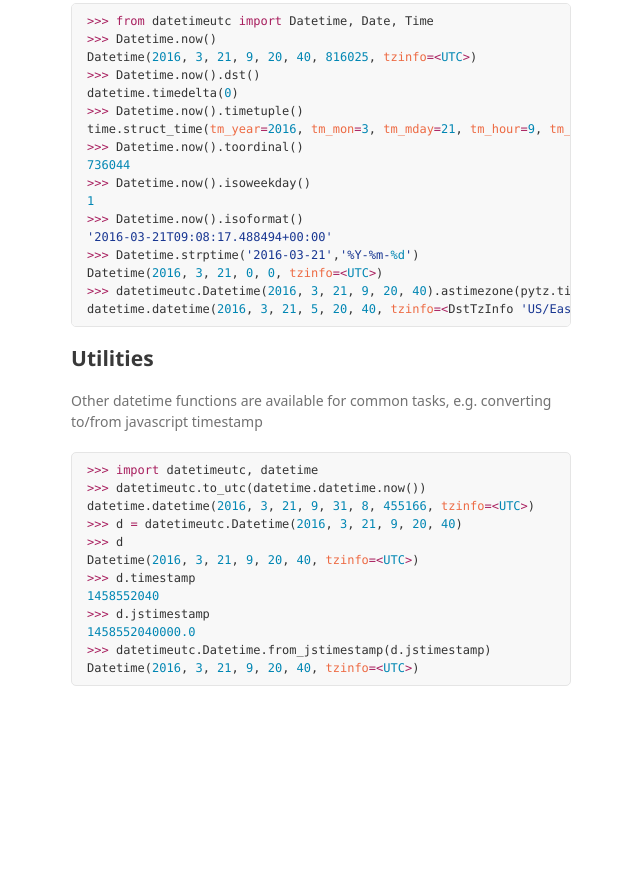
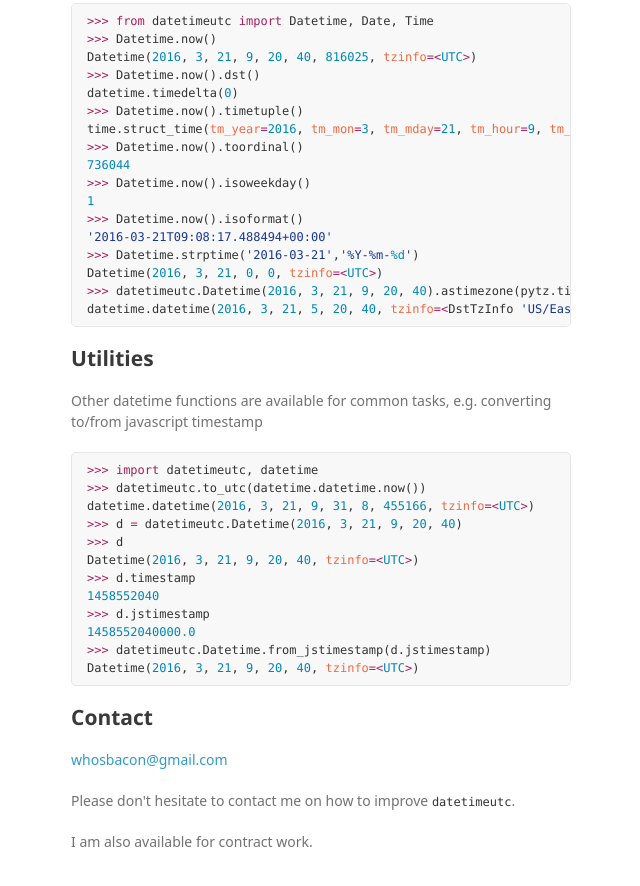
Before and after one commit to whosken/datetimeutc, a plain HTML site: page index.html in a window 1280 px wide. Shown: the part 947-1833 px from the top of the page, without its empty margins (499-1139 px from the left). Before the commit the page ends 1703 px from the top, so only its background shows below. Drawn offline with Linux system fonts and the light colour scheme; a web font is replaced by a local one.

```diff
--- a/index.html
+++ b/index.html
@@ -104,6 +104,15 @@
 <span class="pl-c1">1458552040000.0</span>
 <span class="pl-k">&gt;&gt;</span><span class="pl-k">&gt;</span> datetimeutc.Datetime.from_jstimestamp(d.jstimestamp)
 Datetime(<span class="pl-c1">2016</span>, <span class="pl-c1">3</span>, <span class="pl-c1">21</span>, <span class="pl-c1">9</span>, <span class="pl-c1">20</span>, <span class="pl-c1">40</span>, <span class="pl-v">tzinfo</span><span class="pl-k">=</span><span class="pl-k">&lt;</span><span class="pl-c1">UTC</span><span class="pl-k">&gt;</span>)</pre></div>
+
+<h2>
+<a id="contact" class="anchor" href="#contact" aria-hidden="true"><span aria-hidden="true" class="octicon octicon-link"></span></a>Contact</h2>
+
+<p><a href="mailto:whosbacon@gmail.com">whosbacon@gmail.com</a></p>
+
+<p>Please don't hesitate to contact me on how to improve <code>datetimeutc</code>.</p>
+
+<p>I am also available for contract work.</p>
       </section>
       <footer>
         <p>This project is maintained by <a href="https://github.com/whosken">whosken</a></p>
```
Also changed, not shown: params.json (+1 -1 lines).
